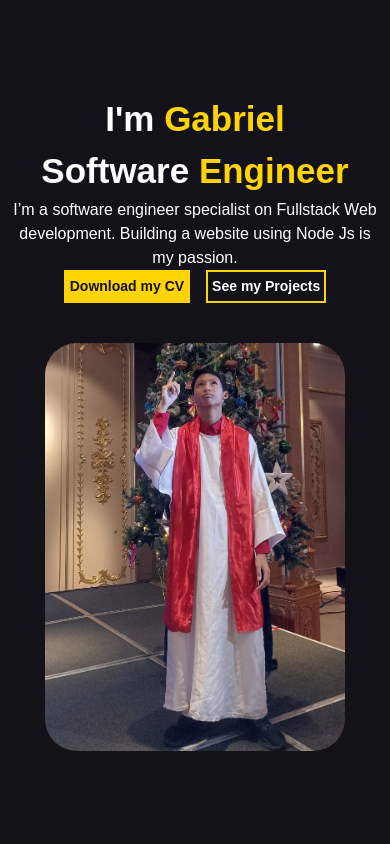
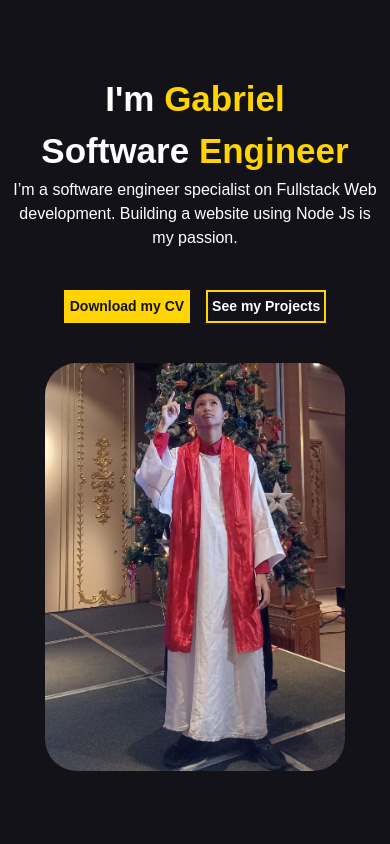
Before and after one commit to Gabriel28-main/Gabriel-Dwi-Putra, a Next.js app: page / in a window 390 px wide. Shown: the top 844 px of the page. Built offline with nearby package versions, Linux system fonts and the light colour scheme.

Commit message:
feat: adding landscape design feature

```diff
--- a/src/app/component/Home.jsx
+++ b/src/app/component/Home.jsx
@@ -3,9 +3,9 @@ import React from 'react'
 import foto from '../../../public/picture/foto.jpeg'
 export default function Home() {
     return (
-        <div className='bg-[#131218] h-screen w-full p-2 flex flex-col  justify-center'>
+        <div className='bg-[#131218] h-screen w-full p-2 flex flex-col  justify-center landscape:h-full'>
             <div className='text-white text-[35px] md:text-[50px] font-extrabold text-center flex flex-col items-center justify-center gap-10 lg:flex-row  lg:text-start lg:gap-40 lg:p-5'>
-                <div className='lg:flex lg:flex-col lg:gap-10'>
+                <div className='flex flex-col gap-10 '>
                     <div className='lg:text-10xl lg:w-[700px]'>
                         <h3 className='hidden lg:block text-white'>Hi,</h3>
                         <h1 className='lg:text-5xl'>I'm <span className='text-[#FFD401]'>Gabriel</span></h1>
```
